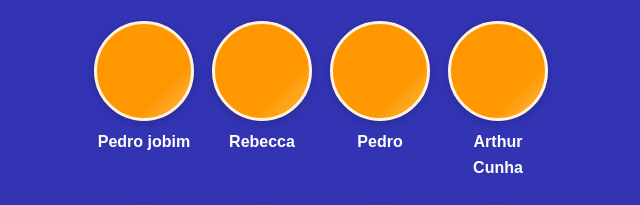
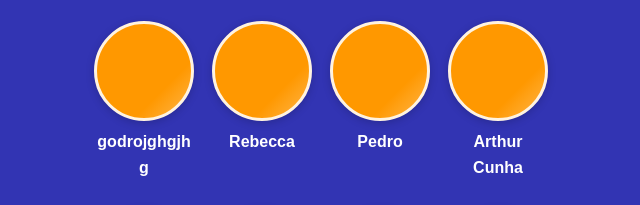
Before and after one commit to pjobimalves2-gif/projeto_site, a plain HTML site: page index.html in a window 1280 px wide. Shown: the part 3729-3934 px from the top of the page, 319-959 px from the left. Drawn offline with Linux system fonts and the light colour scheme.

Commit message:
Mensagem do commit

```diff
--- a/index.html
+++ b/index.html
@@ -208,7 +208,7 @@
   <div class="alunos-botoes">
     <div class="aluno-botao">
       <a href="https://example.com/aluno1" target="_blank" class="botao-circular"></a>
-      <div class="nome-aluno">Pedro jobim</div>
+      <div class="nome-aluno">godrojghgjhg</div>
     </div>
     <div class="aluno-botao">
       <a href="https://example.com/aluno2" target="_blank" class="botao-circular"></a>
```
